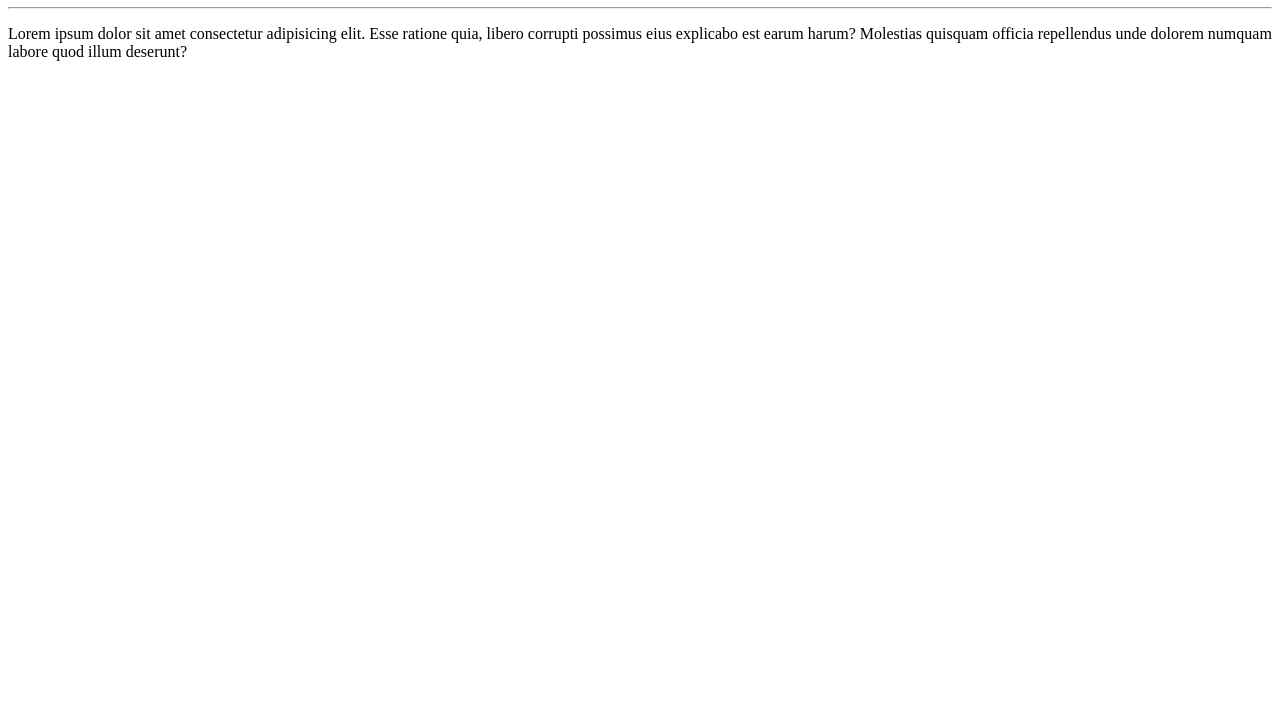
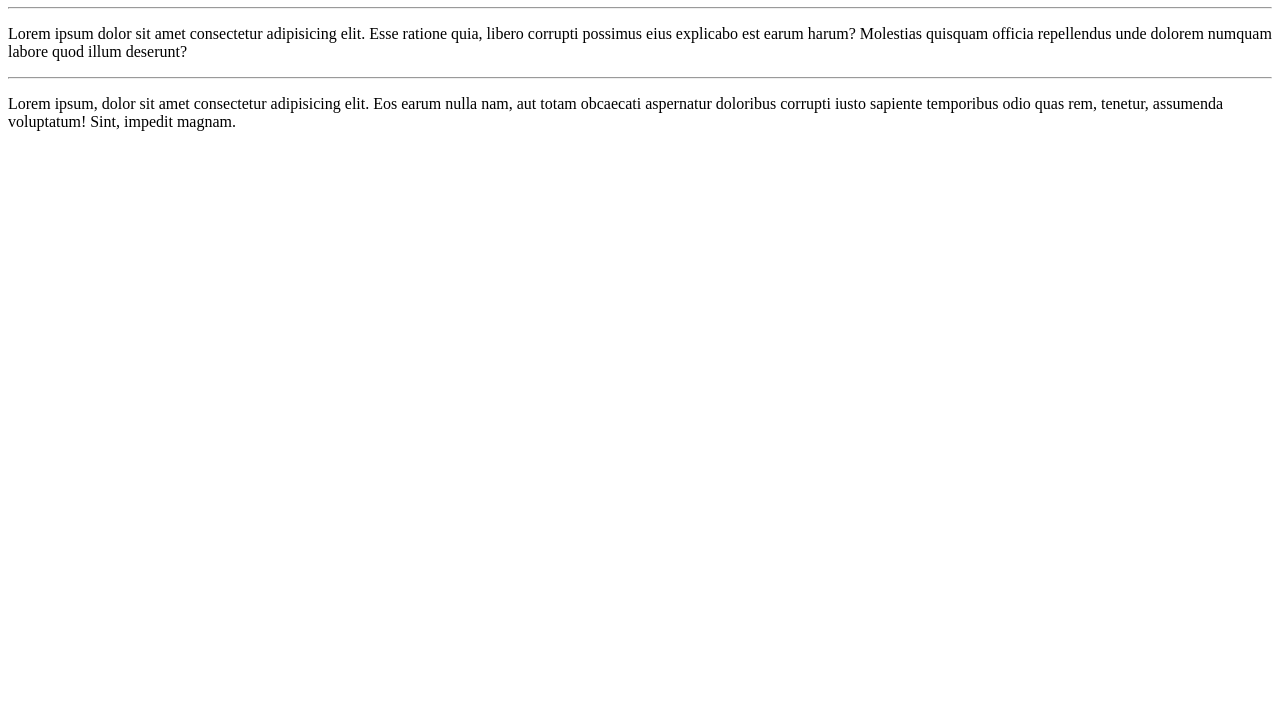
Before and after one commit to SanMarchi/AppOlaMundo, a plain HTML site: page SiteExemplo/index.html in a window 1280 px wide. Shown: the part 73-800 px from the top of the page. Drawn offline with Linux system fonts and the light colour scheme.

Commit message:
Novo Parágrafo Add

```diff
--- a/SiteExemplo/index.html
+++ b/SiteExemplo/index.html
@@ -11,6 +11,8 @@
     <h1>Olá, Mundo!</h1>
     <hr>
     <p>Lorem ipsum dolor sit amet consectetur adipisicing elit. Esse ratione quia, libero corrupti possimus eius explicabo est earum harum? Molestias quisquam officia repellendus unde dolorem numquam labore quod illum deserunt?</p>
+    <hr>
+    <P>Lorem ipsum, dolor sit amet consectetur adipisicing elit. Eos earum nulla nam, aut totam obcaecati aspernatur doloribus corrupti iusto sapiente temporibus odio quas rem, tenetur, assumenda voluptatum! Sint, impedit magnam.</P>
 </body>
 
 </html>
```
